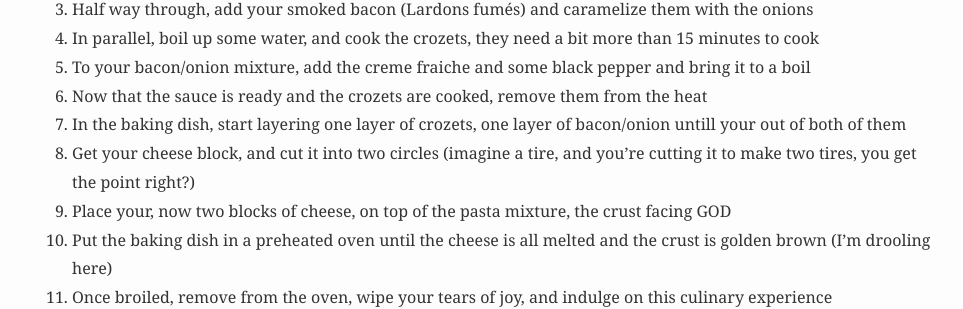
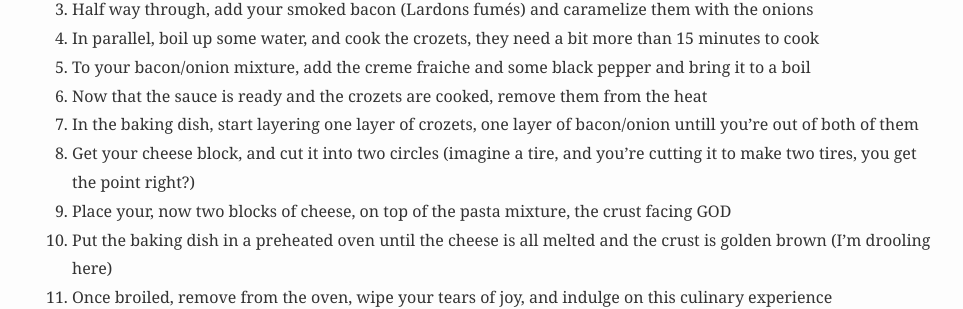
Before and after one commit to AntiLibrary5/nicools-kitchen, a Jekyll site: the page built from _posts/2025-08-21-croziflette.md, in a window 1280 px wide. Shown: the part 1304-1613 px from the top of the page, without its empty margins (158-1121 px from the left). Built offline with Jekyll 4.4.1, drawn with Linux system fonts in a browser that asks for light colours.

Commit message:
recette croziflette updates

```diff
--- a/_posts/2025-08-21-croziflette.md
+++ b/_posts/2025-08-21-croziflette.md
@@ -28,7 +28,7 @@ January 27, 2024, If I recall...It was one of those dead cold days in Grenoble,
 4. In parallel, boil up some water, and cook the crozets, they need a bit more than 15 minutes to cook
 5. To your bacon/onion mixture, add the creme fraiche and some black pepper and bring it to a boil
 6. Now that the sauce is ready and the crozets are cooked, remove them from the heat
-7. In the baking dish, start layering one layer of crozets, one layer of bacon/onion untill your out of both of them
+7. In the baking dish, start layering one layer of crozets, one layer of bacon/onion untill you're out of both of them
 8. Get your cheese block, and cut it into two circles (imagine a tire, and you're cutting it to make two tires, you get the point right?)
 9. Place your, now two blocks of cheese, on top of the pasta mixture, the crust facing GOD
 10. Put the baking dish in a preheated oven until the cheese is all melted and the crust is golden brown (I'm drooling here)
```
